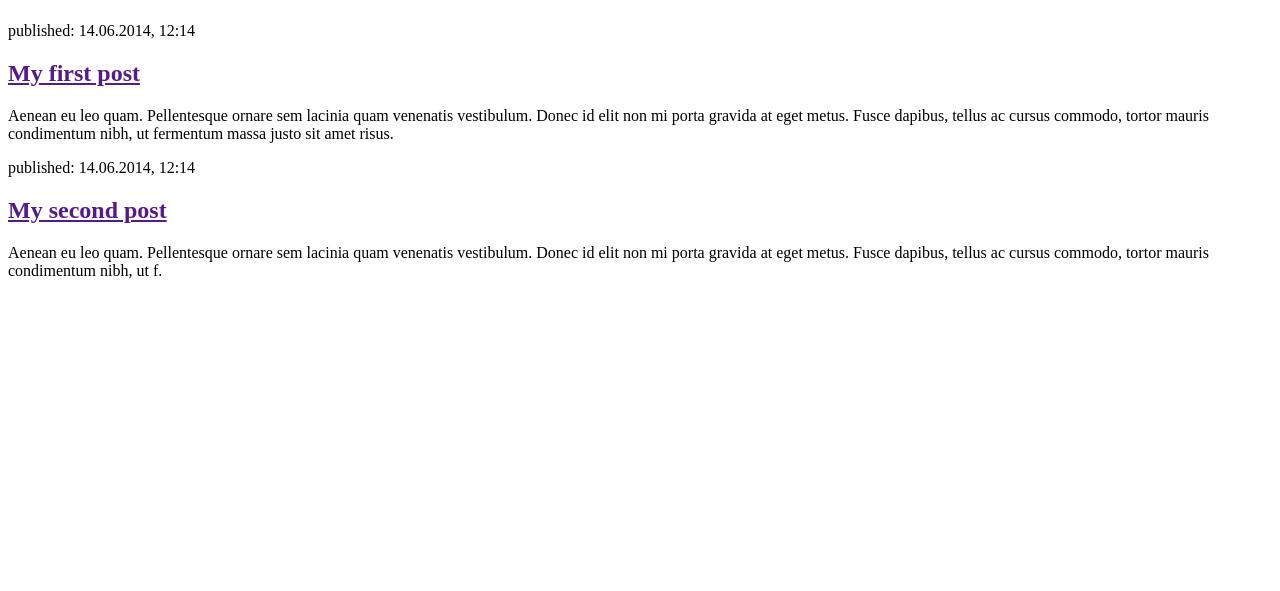
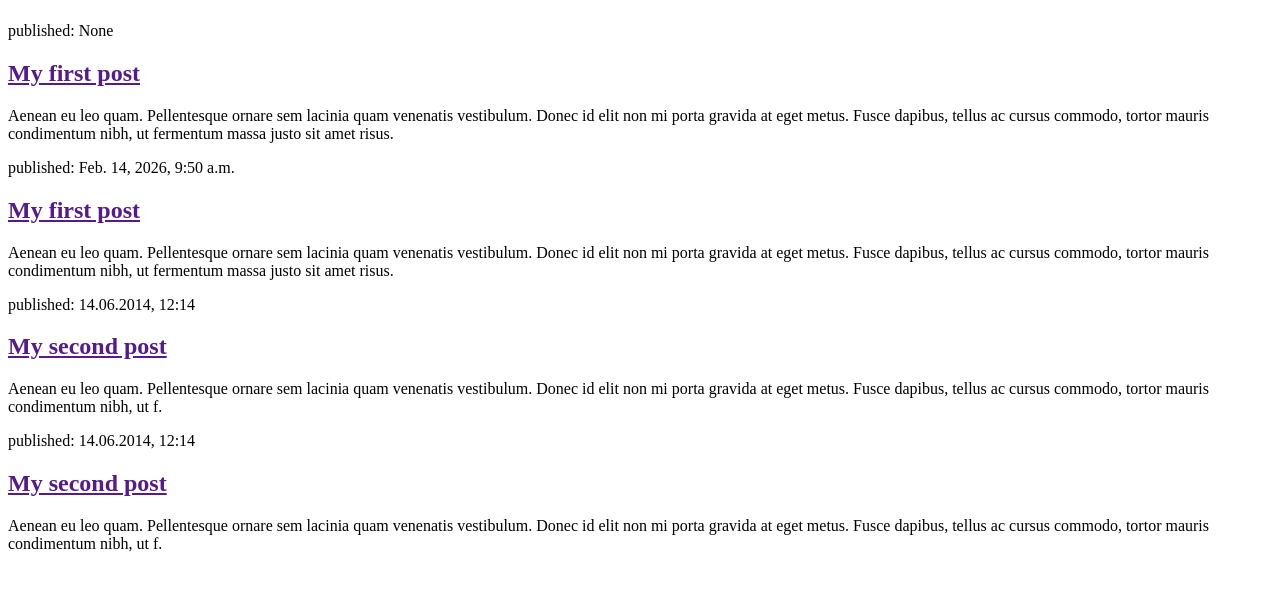
Before and after one commit to Jesse-Chapa/django-module-4-tutorial, a Django app: template blog/templates/blog/post_list.html in a window 1280 px wide. Shown: the part 58-649 px from the top of the page. Run offline with Django 5.2, Linux system fonts and the light colour scheme; the template is opened without the code that fills it: values that come from a table or form of the project are taken from there, others are empty; data comes from the database, SQL or seed files in the repository; both versions use the stored data as it was after the commit.

Commit message:
Modified templates to display posts from database.

```diff
--- a/blog/templates/blog/post_list.html
+++ b/blog/templates/blog/post_list.html
@@ -7,17 +7,19 @@
         <header>
             <h1><a href="/">Django Girls Blog</a></h1>
         </header>
-
+        {% for post in posts %}
             <article>
-            <time>published: 14.06.2014, 12:14</time>
+                <time>published: {{ post.published_date }}</time>
                 <h2><a href="">My first post</a></h2>
                 <p>Aenean eu leo quam. Pellentesque ornare sem lacinia quam venenatis vestibulum. Donec id elit non mi porta gravida at eget metus. Fusce dapibus, tellus ac cursus commodo, tortor mauris condimentum nibh, ut fermentum massa justo sit amet risus.</p>
              </article>
-
+        {% endfor %}
+        {% for post in posts %}
             <article>
                  <time>published: 14.06.2014, 12:14</time>
                  <h2><a href="">My second post</a></h2>
                  <p>Aenean eu leo quam. Pellentesque ornare sem lacinia quam venenatis vestibulum. Donec id elit non mi porta gravida at eget metus. Fusce dapibus, tellus ac cursus commodo, tortor mauris condimentum nibh, ut f.</p>
              </article>
+        {% endfor %}
     </body>
 </html>
--- a/blog/views.py
+++ b/blog/views.py
@@ -1,4 +1,7 @@
 from django.shortcuts import render
+from django.utils import timezone
+from .models import Post
 
 def post_list(request):
-    return render(request, 'blog/post_list.html', {})
+    posts = Post.objects.filter(published_date__lte=timezone.now()).order_by('published_date')
+    return render(request, 'blog/post_list.html', {'posts': posts})
```
Also changed, not shown: db.sqlite3. Lines whose indentation alone changed are shown as unchanged.
